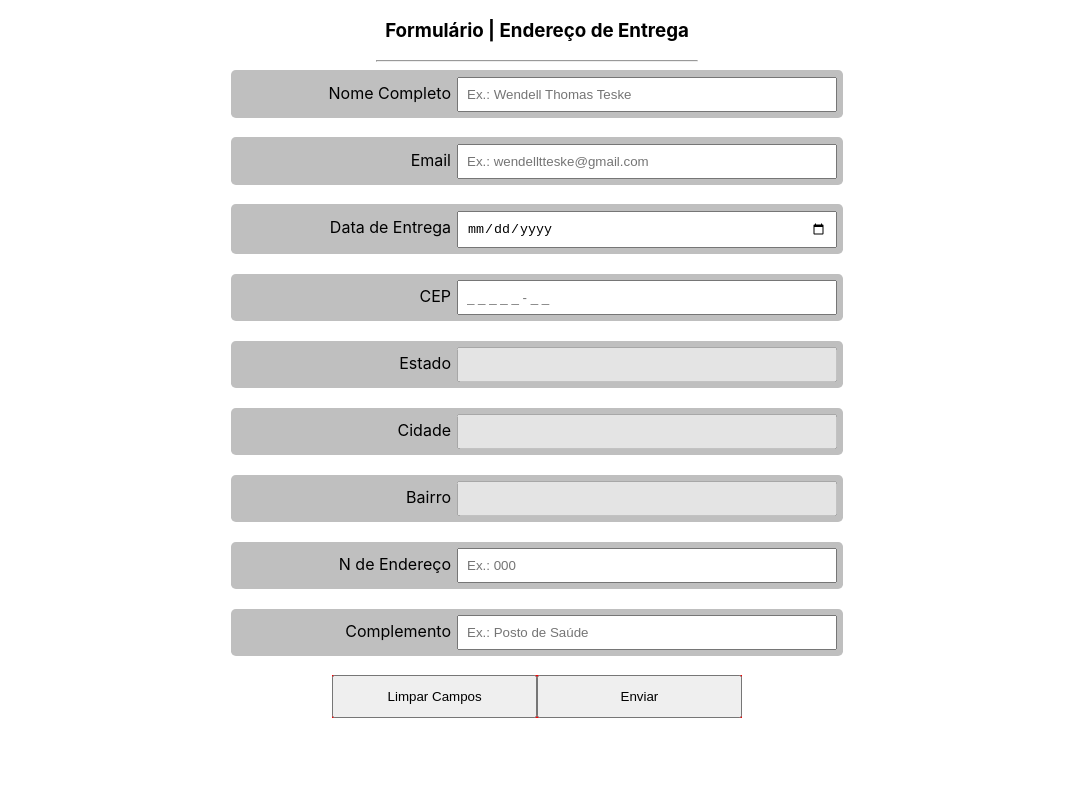
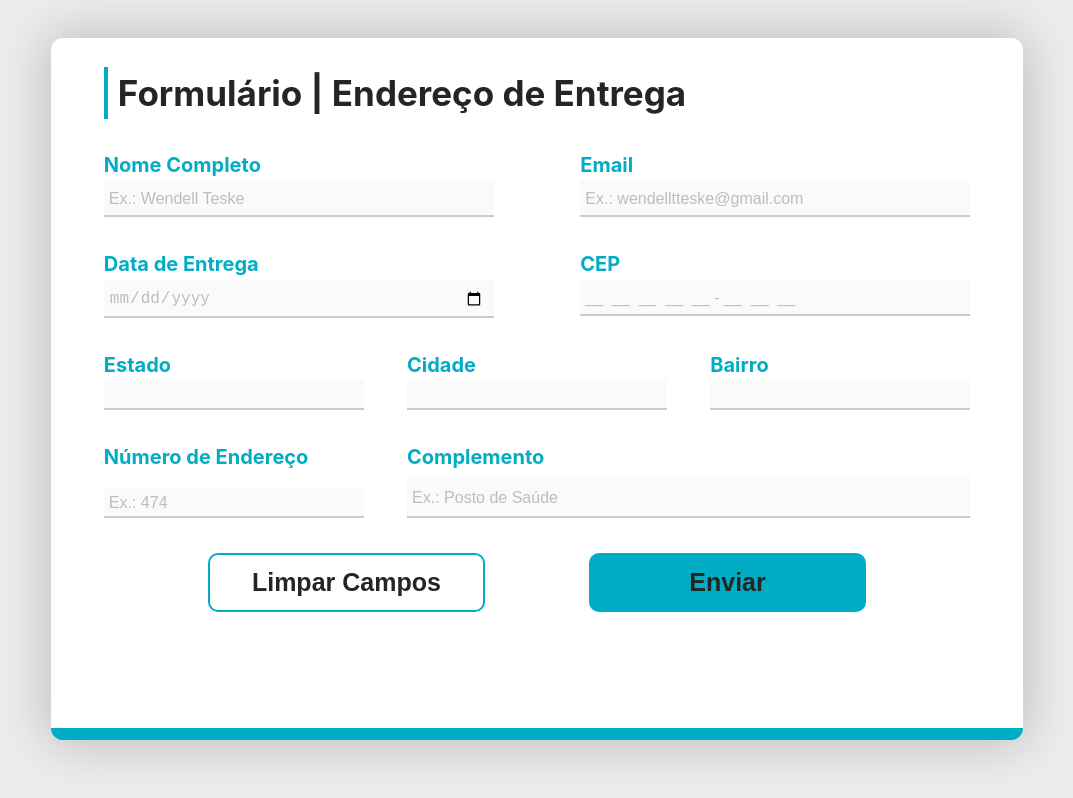
Before and after one commit to wendelltteske/Challenges, a React (Create React App) app: page / in a window 1280 px wide. Shown: the whole page, without its empty margins (103-1176 px from the left). Built offline with nearby package versions, Linux system fonts and the light colour scheme.

Commit message:
Quarta Etapa | Aplicando estilização

```diff
--- a/src/App.css
+++ b/src/App.css
@@ -1,9 +1,26 @@
-.container {
-  text-align: center;
+body {
+  padding: 3%;
+  background-color: #ececec;
 }
 
-hr {
-  width: 25%;
+.container {
+  margin: auto;
+  width: 80%;
+  height: 85vh;
+  padding: 5px;
+  border-radius: 12px;
+  border-bottom: 12px solid #00adc5;
+  background-color: #fff;
+  box-shadow: 0px 0px 50px 4px rgba(0, 0, 0, 0.2);
+}
+
+.container h1 {
+  margin-left: 5%;
+  margin-bottom: 3.5%;
+  font-size: 35px;
+  padding: 5px 0px 5px 10px;
+  border-left: 4px solid #00adc5;
+  color: #252525;
 }
 
 .container-input {
@@ -17,24 +34,121 @@ hr {
   border-radius: 0.3rem;
 }
 
-.container-input label {
-  margin-right: 1%;
+form {
+  margin: auto;
+  width: 90%;
 }
 
-.container-input input {
-  width: 60%;
-  padding: 0.5rem;
+.line-1 {
+  display: flex;
+  justify-content: space-between;
+  margin-bottom: 4%;
 }
 
-.container-buttons {
-  background-color: red;
-  width: 32%;
+.input-container {
+  width: 45%;
   display: flex;
+  flex-direction: column;
+}
+
+label {
+  margin-bottom: 1%;
+  font-size: 20px;
+  font-weight: bold;
+  color: #00adc5;
+}
+
+input {
+  background-color: #fafafa;
+  font-size: 16px;
+  padding: 2.5%;
+  padding-left: 5px;
+  padding-bottom: 1.75%;
+  border: none;
+  border-bottom: 2.5px solid #cacaca;
+  outline: none;
+  color: #252525;
+}
+
+input:focus {
+  border-bottom: 2.5px solid #00adc5;
+}
+
+input[type="date"] {
+  color: #bdbdbd;
+}
+
+::placeholder {
+  color: #bdbdbd;
+}
+
+.line-2 {
+  display: flex;
+  justify-content: space-between;
+  margin-bottom: 4%;
+}
+
+.line-3 {
+  display: flex;
+  justify-content: space-between;
+  margin-bottom: 4%;
+}
+
+.line-3 .input-container {
+  width: 30%;
+}
+
+.line-4 {
+  display: flex;
+  justify-content: space-between;
+  margin-bottom: 4%;
+}
+
+.line-4 .x {
+  width: 30%;
+  display: flex;
+  flex-direction: column;
+}
+
+.line-4 .x label {
+  margin-bottom: 7%;
+}
+
+.line-4 .input-container {
+  width: 65%;
+}
+
+.button-container {
   margin: auto;
+  width: 90%;
+  display: flex;
   justify-content: space-evenly;
 }
 
-.container-buttons button {
-  width: 50%;
-  padding: 0.75rem;
+.button-container button {
+  width: 32%;
+  padding: 1.5%;
+  cursor: pointer;
+  font-size: 25px;
+  font-weight: bold;
+  border-radius: 10px;
+  color: #252525;
 }
+
+.button-container .previous {
+  background-color: transparent;
+  border: 2.5px solid #00adc5;
+}
+
+.button-container .previous:hover {
+  background-color: #fafafa;
+}
+
+.button-container .send {
+  background-color: #00adc5;
+  border: none;
+}
+
+.button-container .send:hover {
+  background-color: #04c1da;
+}
--- a/src/App.js
+++ b/src/App.js
@@ -28,61 +28,63 @@ export default function App() {
     document.getElementById("uf").value = "";
     document.getElementById("localidade").value = "";
     document.getElementById("bairro").value = "";
-    document.getElementById("n_endereco").value = "";
+    document.getElementById("num_endereco").value = "";
     document.getElementById("complemento").value = "";
   };
 
   return (
     <div className="container">
-      <h3>Formulário | Endereço de Entrega</h3>
-      <hr />
+      <h1>Formulário | Endereço de Entrega</h1>
       <form>
-        <div className="container-input">
+        <div className="line-1">
+          <div className="input-container">
             <label>Nome Completo</label>
-          <input
-            id="nome"
-            type={"text"}
-            placeholder={"Ex.: Wendell Thomas Teske"}
-          />
+            <input id="nome" type={"text"} placeholder={"Ex.: Wendell Teske"} />
           </div>
-        <div className="container-input">
+          <div className="input-container">
             <label>Email</label>
             <input
               id="email"
-            type={"email"}
+              type={"text"}
               placeholder={"Ex.: wendelltteske@gmail.com"}
             />
           </div>
-        <div className="container-input">
+        </div>
+        <div className="line-2">
+          <div className="input-container">
             <label>Data de Entrega</label>
             <input id="data_entrega" type={"date"} />
           </div>
-        <div className="container-input">
+          <div className="input-container">
             <label>CEP</label>
             <input
               id="cep"
+              type={"text"}
+              placeholder={"__  __  __  __  __ - __  __  __"}
               onBlur={checkarCEP}
-            type={"text"}
-            placeholder={"_ _ _ _ _ - _ _"}
             />
           </div>
-        <div className="container-input">
+        </div>
+        <div className="line-3">
+          <div className="input-container">
             <label>Estado</label>
             <input id="uf" type={"text"} disabled />
           </div>
-        <div className="container-input">
+          <div className="input-container">
             <label>Cidade</label>
             <input id="localidade" type={"text"} disabled />
           </div>
-        <div className="container-input">
+          <div className="input-container">
             <label>Bairro</label>
             <input id="bairro" type={"text"} disabled />
           </div>
-        <div className="container-input">
-          <label>N de Endereço</label>
-          <input id="n_endereco" type={"number"} placeholder={"Ex.: 000"} />
         </div>
-        <div className="container-input">
+        <div className="line-4">
+          <div className="x">
+            <label>Número de Endereço</label>
+            <input id="num_endereco" type={"text"} placeholder={"Ex.: 474"} />
+          </div>
+          <div className="input-container">
             <label>Complemento</label>
             <input
               id="complemento"
@@ -90,10 +92,13 @@ export default function App() {
               placeholder={"Ex.: Posto de Saúde"}
             />
           </div>
+        </div>
       </form>
-      <div className="container-buttons">
-        <button onClick={clearData}>Limpar Campos</button>
-        <button>Enviar</button>
+      <div className="button-container">
+        <button className="previous" onClick={clearData}>
+          Limpar Campos
+        </button>
+        <button className="send">Enviar</button>
       </div>
     </div>
   );
```
Lines whose indentation alone changed are shown as unchanged.
